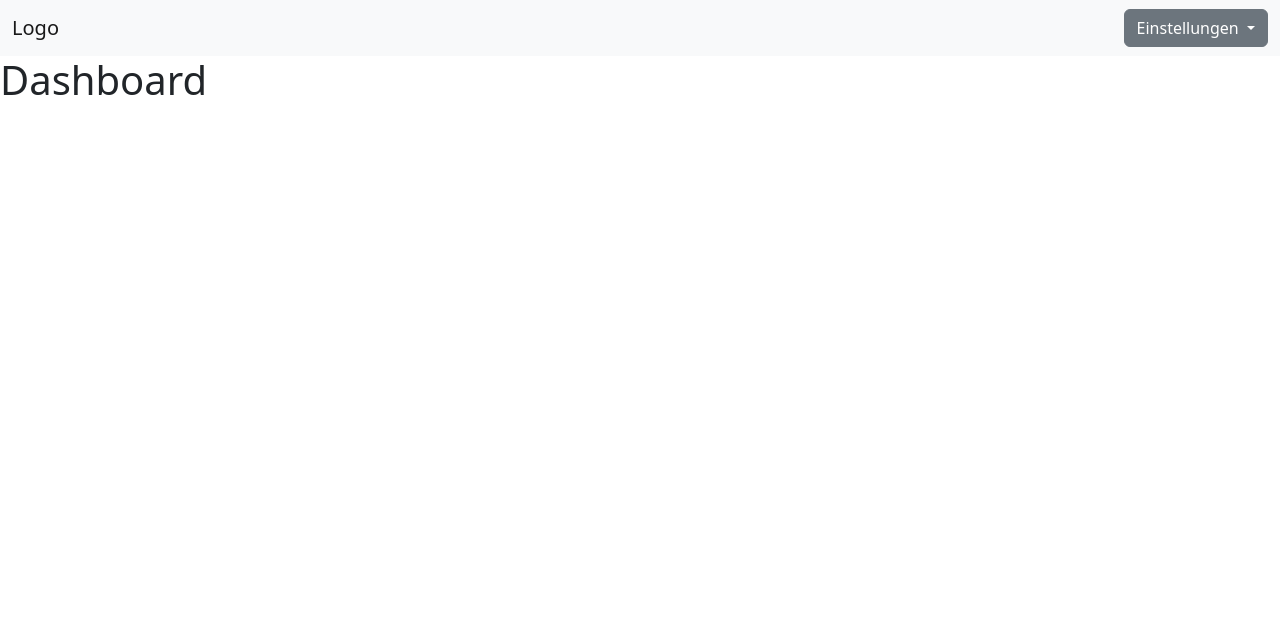
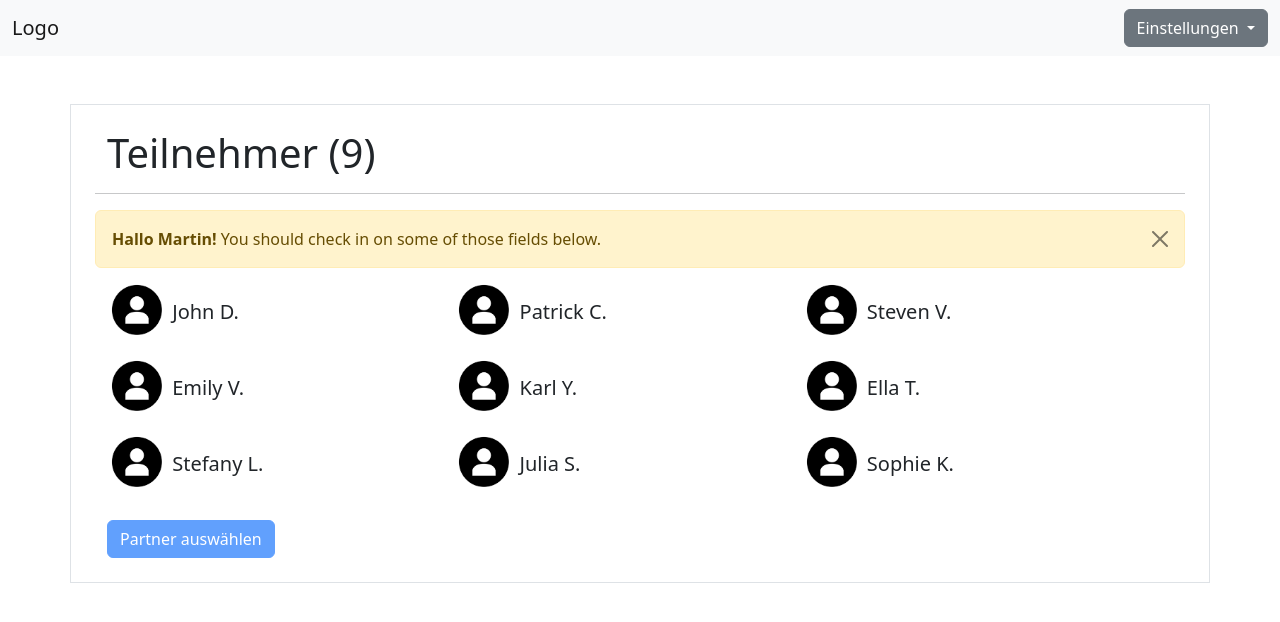
Before and after one commit to gstring33/mdh-true-gift, a Vue app: page / in a window 1280 px wide. Shown: the top 622 px of the page. Built offline with nearby package versions, Linux system fonts and the light colour scheme.

Commit message:
Create Members component

```diff
--- a/src/components/Members.vue
+++ b/src/components/Members.vue
@@ -1,10 +1,61 @@
 <template>
-  <h3>Members (6)</h3>
-  <div>
+  <div class="container">
+    <div class="row px-4 py-4 border bg-ligh">
+      <h1 class="display-6 mb-3">Teilnehmer (9)</h1>
+      <hr/>
+      <div class="alert alert-warning alert-dismissible fade show" role="alert">
+        <strong>Hallo Martin!</strong> You should check in on some of those fields below.
+        <button type="button" class="btn-close" data-bs-dismiss="alert" aria-label="Close"></button>
+      </div>
+      <div class="row mb-4">
+        <div class="row align-items-start mb-md-3">
+          <div class="col col-12 col-md-4 lead">
+            <img style="width: 60px; position: relative; bottom: 4px;" src="@/assets/images/user-profil.png" alt="user-profil">
+            John D.
+          </div>
+          <div class="col col-12 col-md-4 lead">
+            <img style="width: 60px; position: relative; bottom: 4px;" src="@/assets/images/user-profil.png" alt="user-profil">
+            Patrick C.
+          </div>
+          <div class="col col-12 col-md-4 lead">
+            <img style="width: 60px; position: relative; bottom: 4px;" src="@/assets/images/user-profil.png" alt="user-profil">
+            Steven V.
+          </div>
+        </div>
+        <div class="row align-items-center mb-md-3">
+          <div class="col col-12 col-md-4 lead">
+            <img style="width: 60px; position: relative; bottom: 4px;" src="@/assets/images/user-profil.png" alt="user-profil">
+            Emily V.
+          </div>
+          <div class="col col-12 col-md-4 lead">
+            <img style="width: 60px; position: relative; bottom: 4px;" src="@/assets/images/user-profil.png" alt="user-profil">
+            Karl Y.
+          </div>
+          <div class="col col-12 col-md-4 lead">
+            <img style="width: 60px; position: relative; bottom: 4px;" src="@/assets/images/user-profil.png" alt="user-profil">
+            Ella T.
+          </div>
+        </div>
+        <div class="row align-items-end">
+          <div class="col col-12 col-md-4 lead">
+            <img style="width: 60px; position: relative; bottom: 4px;" src="@/assets/images/user-profil.png" alt="user-profil">
+            Stefany L.
+          </div>
+          <div class="col col-12 col-md-4 lead">
+            <img style="width: 60px; position: relative; bottom: 4px;" src="@/assets/images/user-profil.png" alt="user-profil">
+            Julia S.
+          </div>
+          <div class="col col-12 col-md-4 lead">
+            <img style="width: 60px; position: relative; bottom: 4px;" src="@/assets/images/user-profil.png" alt="user-profil">
+            Sophie K.
+          </div>
+        </div>
+      </div>
+      <div class="d-grid mx-auto d-md-flex">
+        <button class="btn btn-primary disabled" type="button">Partner auswählen</button>
+      </div>
+    </div>
   </div>
-  <button>
-    Select your partner
-  </button>
 </template>
 
 <script></script>
--- a/src/components/common/Navbar.vue
+++ b/src/components/common/Navbar.vue
@@ -1,5 +1,5 @@
 <template>
-    <nav class="navbar navbar-expand-lg bg-light">
+    <nav class="navbar navbar-expand-lg bg-light mb-5">
         <div class="container-fluid">
             <router-link class="navbar-brand" to="/">Logo</router-link>
             <button class="navbar-toggler" type="button" data-bs-toggle="collapse" data-bs-target="#navbarSupportedContent" aria-controls="navbarSupportedContent" aria-expanded="false" aria-label="Toggle navigation">
--- a/src/views/DashboardView.vue
+++ b/src/views/DashboardView.vue
@@ -1,5 +1,5 @@
 <template>
-  <h1>Dashboard</h1>
+  <Members />
 </template>
 
 <script setup>
```
Also changed, not shown: src/assets/images/user-profil.png (added).
